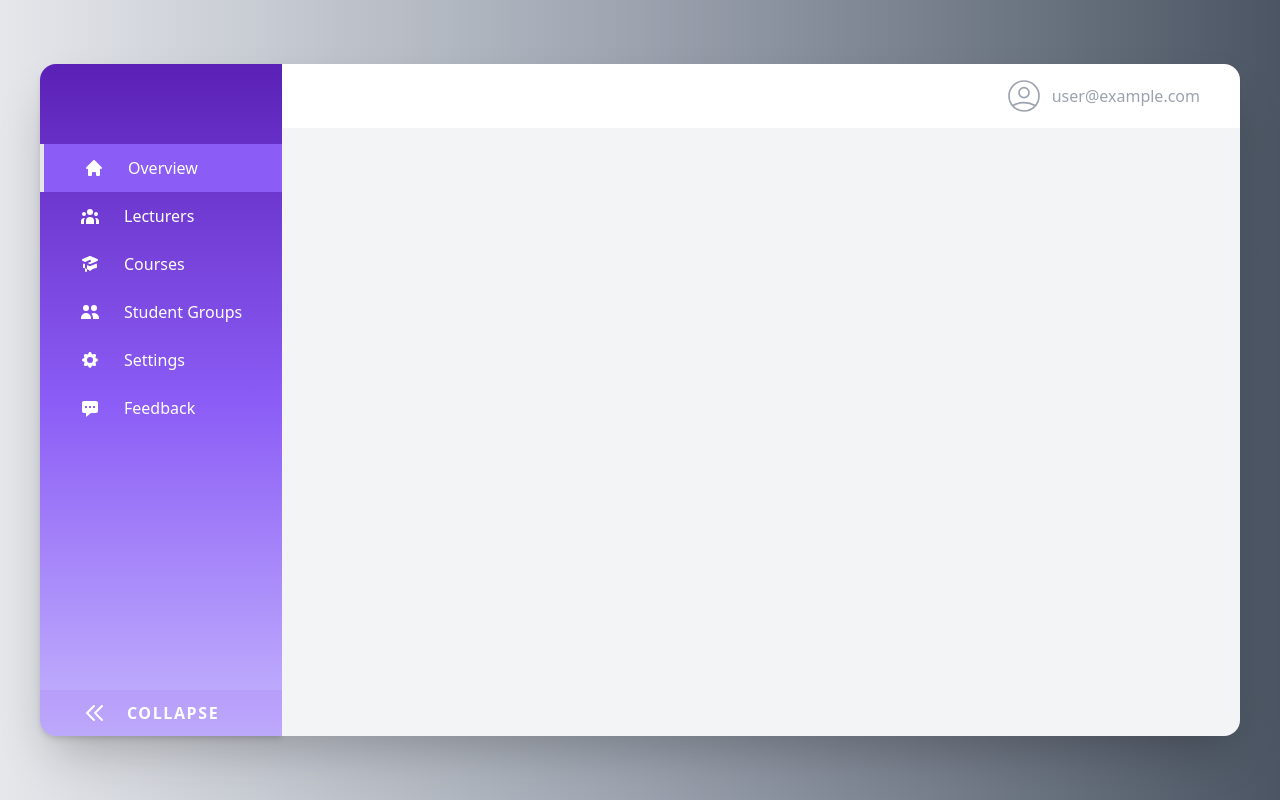
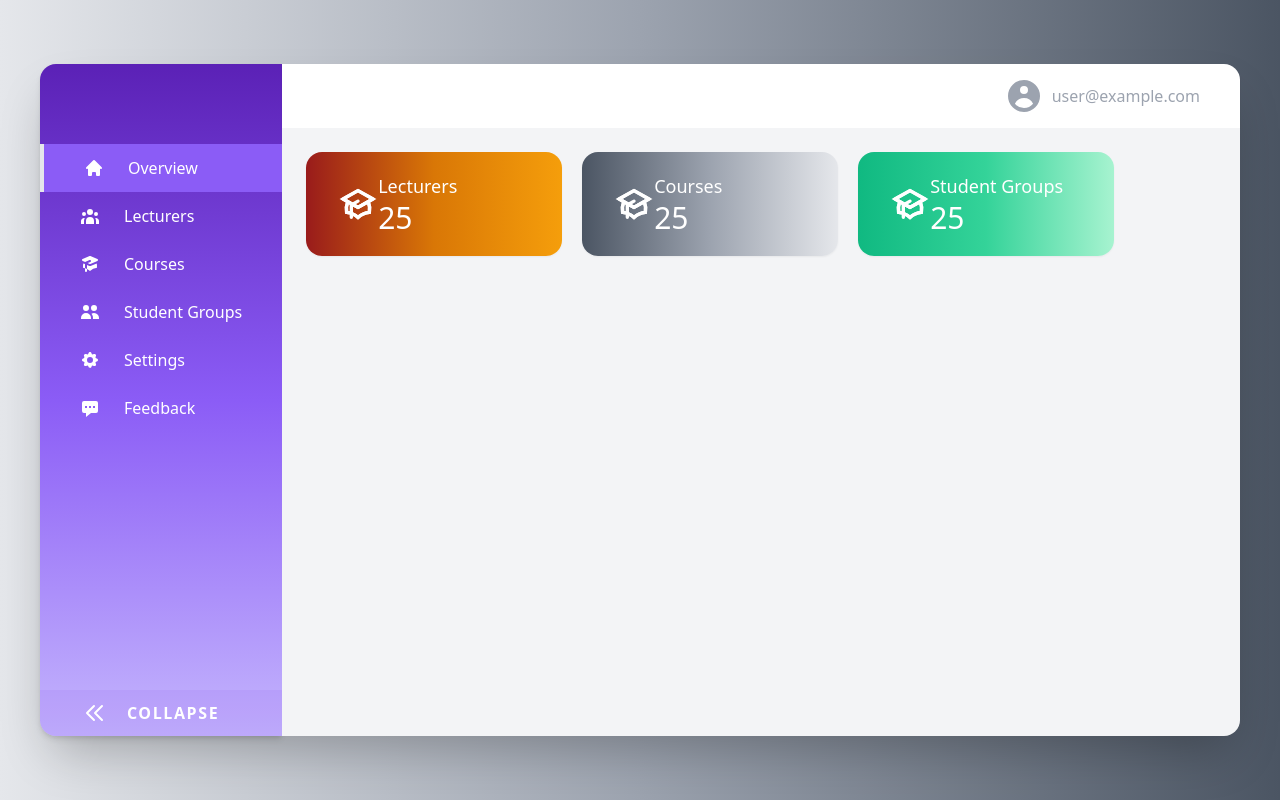
Before and after one commit to knotuteye/kronos-live, a React (Create React App) app: page /dashboard in a window 1280 px wide. Built offline with nearby package versions, Linux system fonts and the light colour scheme; no server answers; sample sign-in values are in the browser's storage.

Commit message:
added displaycards

```diff
--- a/package.json
+++ b/package.json
@@ -4,6 +4,7 @@
   "private": true,
   "dependencies": {
     "@craco/craco": "^6.1.2",
+    "@heroicons/react": "^1.0.1",
     "@testing-library/jest-dom": "^5.11.4",
     "@testing-library/react": "^11.1.0",
     "@testing-library/user-event": "^12.1.10",
--- a/src/components/DisplayCard.js
+++ b/src/components/DisplayCard.js
@@ -1,11 +1,17 @@
 import React from "react";
+import { Link } from "react-router-dom";
 
-export default function DisplayCard({ icon, figure, caption }) {
+export default function DisplayCard({ icon, backdrop, data, label, path }) {
   return (
-    <div className="flex rounded-2xl">
-      {icon}
-      <p>{caption}</p>
-      <p>{figure}</p>
-    </div>
+    <Link
+      to={path}
+      className={`flex rounded-2xl px-8 py-5 shadow-sm hover:shadow-lg w-64 text-white items-center ${backdrop}`}
+    >
+      <div className="">{icon}</div>
+      <div className="flex flex-col flex-1">
+        <p className="text-lg">{label}</p>
+        <p className="text-3xl">{data}</p>
+      </div>
+    </Link>
   );
 }
--- a/src/components/HeaderBar.js
+++ b/src/components/HeaderBar.js
@@ -1,23 +1,14 @@
 import React from "react";
+import { UserCircleIcon } from "@heroicons/react/solid";
 
 export default function HeaderBar({ username, onClick }) {
   return (
     <div className="flex justify-end gap-x-4 w-full h-16 px-10 py-3 rounded-tr-2xl bg-white shadow-sm">
       <button onClick={onClick} className="flex text-gray-400 items-center">
-        <svg
-          xmlns="http://www.w3.org/2000/svg"
+        <UserCircleIcon
           className="h-full w-10"
-          fill="none"
-          viewBox="0 0 24 24"
-          stroke="currentColor"
-        >
-          <path
-            strokeLinecap="round"
-            strokeLinejoin="round"
-            strokeWidth={1}
-            d="M5.121 17.804A13.937 13.937 0 0112 16c2.5 0 4.847.655 6.879 1.804M15 10a3 3 0 11-6 0 3 3 0 016 0zm6 2a9 9 0 11-18 0 9 9 0 0118 0z"
-          />
-        </svg>
+          strokeWidth={1}
+        ></UserCircleIcon>
         <p className="ml-2">{username}</p>
       </button>
     </div>
--- a/src/pages/Dashboard/Overview/index.js
+++ b/src/pages/Dashboard/Overview/index.js
@@ -1,5 +1,35 @@
 import React from "react";
+import DisplayCard from "../../../components/DisplayCard";
+import { AcademicCapIcon } from "@heroicons/react/outline";
 
 export default function Overview() {
-  return <div></div>;
+  return (
+    <div className="flex p-6">
+      <div className="flex gap-5 flex-wrap">
+        <DisplayCard
+          backdrop="bg-gradient-to-r from-red-800 via-yellow-600 to-yellow-500"
+          icon={<AcademicCapIcon className="h-10"></AcademicCapIcon>}
+          label="Lecturers"
+          path="/dashboard/lecturers"
+          data={25}
+        ></DisplayCard>
+
+        <DisplayCard
+          backdrop="bg-gradient-to-l from-cool-gray-900 to-warm-gray-600"
+          icon={<AcademicCapIcon className="h-10"></AcademicCapIcon>}
+          label="Courses"
+          path="/dashboard/courses"
+          data={25}
+        ></DisplayCard>
+
+        <DisplayCard
+          backdrop="bg-gradient-to-l from-green-200 via-green-400 to-green-500"
+          icon={<AcademicCapIcon className="h-10"></AcademicCapIcon>}
+          label="Student Groups"
+          path="/dashboard/groups"
+          data={25}
+        ></DisplayCard>
+      </div>
+    </div>
+  );
 }
```
Also changed, not shown: 1 other file (tests, documents, lock files or other folders).
